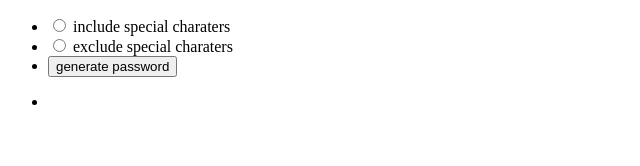
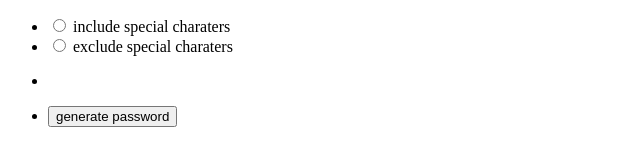
Before and after one commit to shashacodes/pwdgen, a plain HTML site: page index.html in a window 1280 px wide. Shown: the whole page, without its empty margins (0-640 px from the left). Drawn offline with Linux system fonts and the light colour scheme.

Commit message:
fix: modify the html file

```diff
--- a/index.html
+++ b/index.html
@@ -19,10 +19,10 @@
                     <label for="exclude">exclude special charaters</label>
                 </li>
                 <li>
-                    <input type="button" value="generate password">
+                    <p id="password"></p>
                 </li>
                 <li>
-                    <p></p>
+                    <input type="button" value="generate password">
                 </li>
             </ul>
         </div>
```
